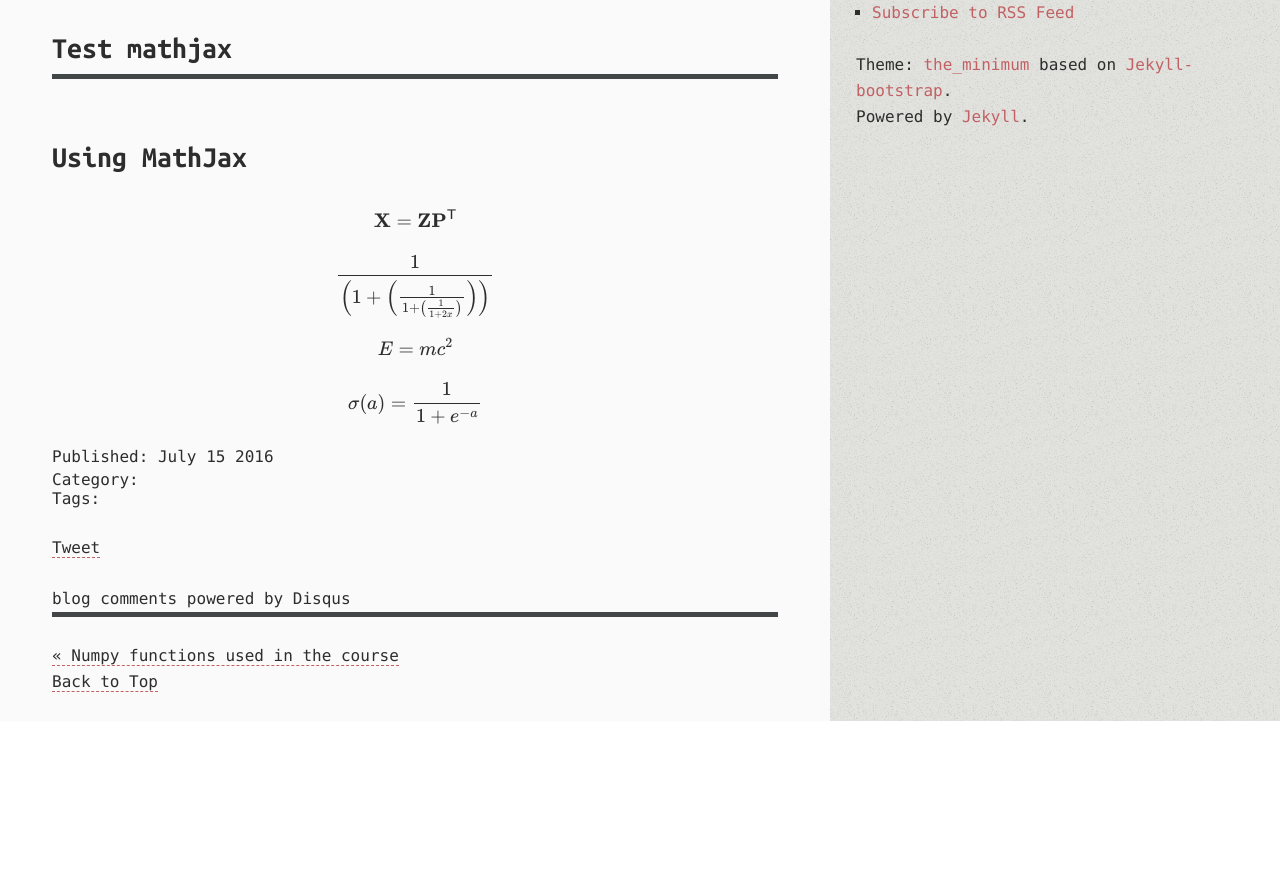
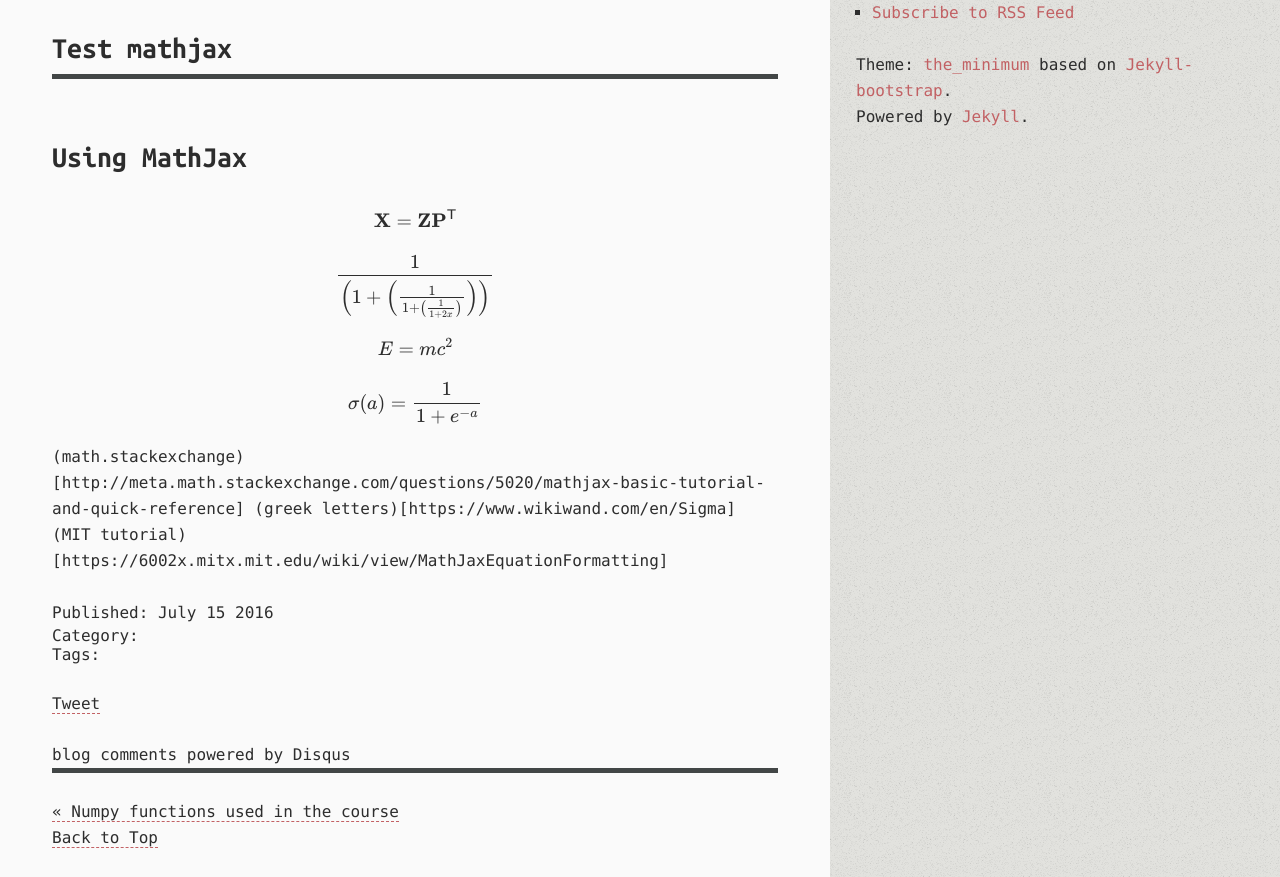
Before and after one commit to BrianPin/brianpin.github.io, a Jekyll site: the page built from _posts/2016-07-15-initial-mathjax-test.markdown, in a window 1280 px wide, cut to the strip 334-1211 px from the top of the page. Built offline with Jekyll 4.4.1, drawn with Linux system fonts in a browser that asks for light colours; Markdown is read by kramdown in place of the engine named in the settings; formulas are drawn with MathJax 3; comment, search, counter and statistics services are not loaded; before the commit the page ends 1055 px from its top, so only the background shows below that.

Commit message:
add links

```diff
--- a/_posts/2016-07-15-initial-mathjax-test.markdown
+++ b/_posts/2016-07-15-initial-mathjax-test.markdown
@@ -16,3 +16,8 @@
 \end{equation}
 
 $$ \sigma(a) = \frac{1}{1+e^{-a}} $$
+
+
+(math.stackexchange)[http://meta.math.stackexchange.com/questions/5020/mathjax-basic-tutorial-and-quick-reference]
+(greek letters)[https://www.wikiwand.com/en/Sigma]
+(MIT tutorial)[https://6002x.mitx.mit.edu/wiki/view/MathJaxEquationFormatting]
```
